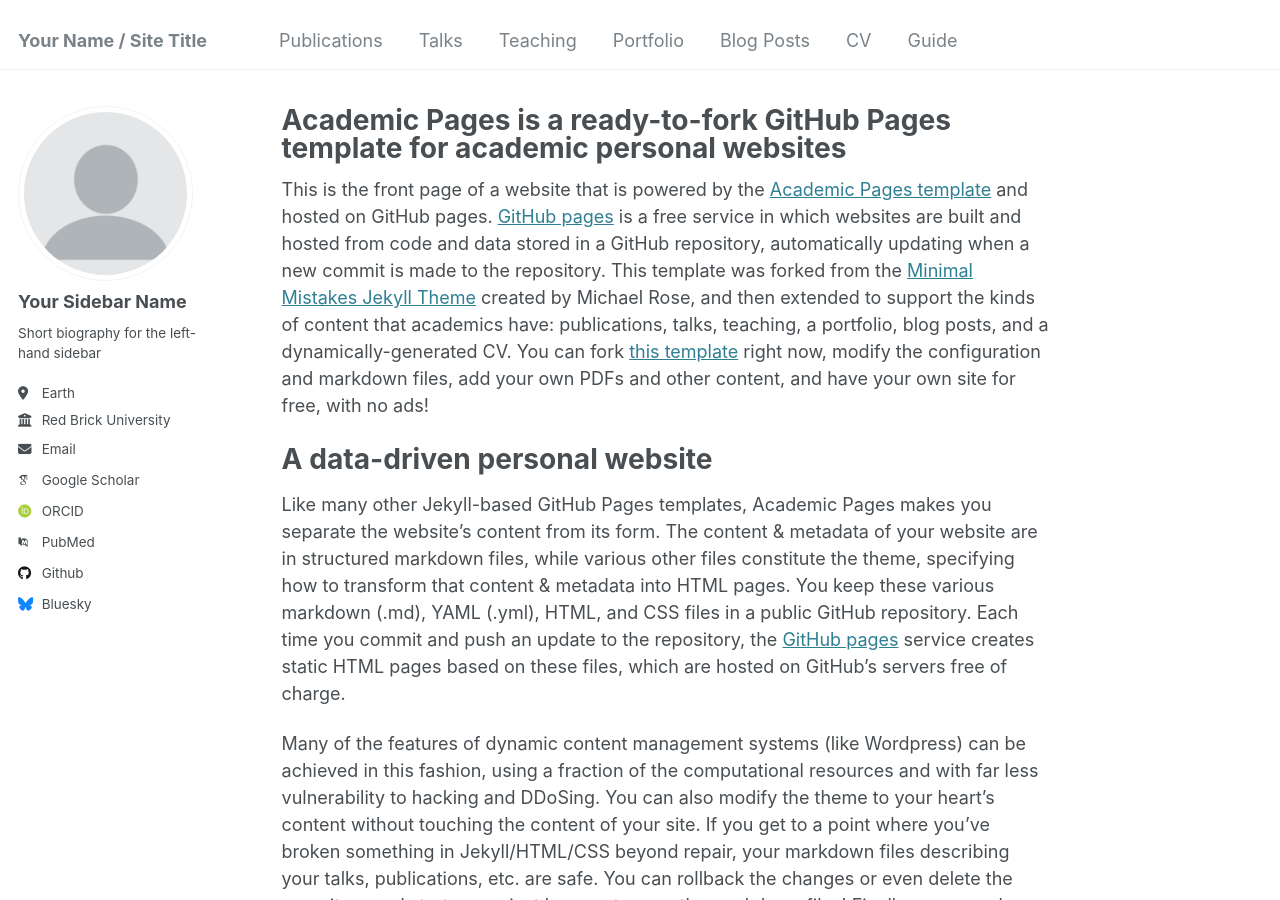
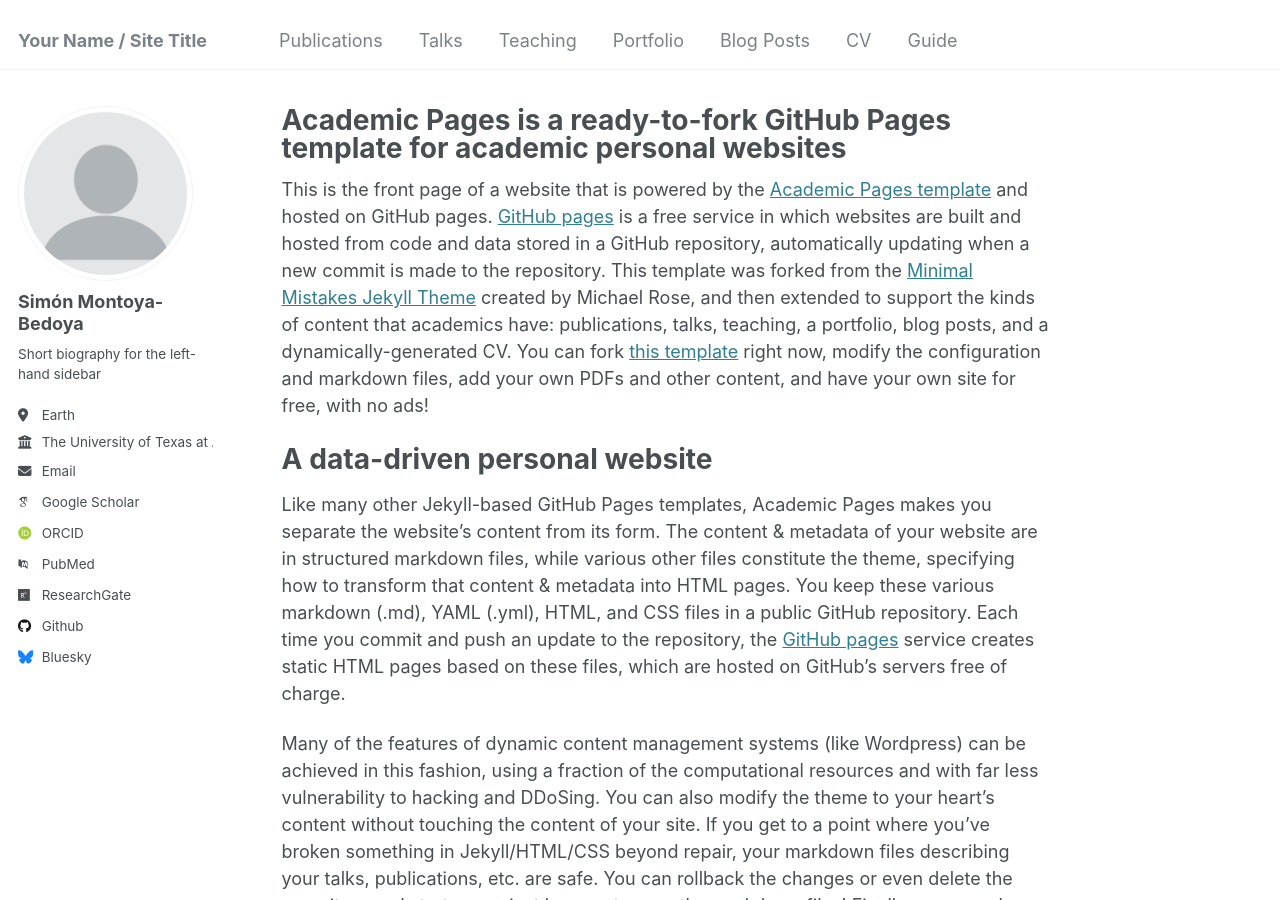
Before and after one commit to simontoyabed/simontoyabed.github.io, a Jekyll site: the page built from _pages/about.md, in a window 1280 px wide and 900 px high. Built offline with Jekyll 4.4.1, drawn with Linux system fonts in a browser that asks for light colours; some web fonts are replaced.

Commit message:
Initial chages to my profile

```diff
--- a/_config.yml
+++ b/_config.yml
@@ -22,23 +22,21 @@ repository               : "academicpages/academicpages.github.io"
 author:
   # Biographic information
   avatar           : "profile.png"
-  name             : "Your Sidebar Name"
+  name             : "Simón Montoya-Bedoya"
   pronouns         : # example: "she/her"
   bio              : "Short biography for the left-hand sidebar"
   location         : "Earth"
-  employer         : "Red Brick University"
+  employer         : "The University of Texas at Austin"
   uri              : # URL
-  email            : "none@example.org"
+  email            : "simonmontoyabedoya@utexas.edu"
 
   # Academic websites
   arxiv            : # URL - Update with the correct link to your profile
-  googlescholar    : "https://scholar.google.com/citations?user=PS_CX0AAAAAJ"
-  impactstory      : # URL
-  orcid            : "http://orcid.org/yourorcidurl"
-  semantic         : # URL
+  googlescholar    : "https://scholar.google.com.co/citations?user=xdRjM0sAAAAJ&hl=en"
+  orcid            : "/https://orcid.org/0000-0003-2336-9217"
   pubmed           : "https://www.ncbi.nlm.nih.gov/pubmed/?term=john+snow"
-  researchgate     : # URL
-  scopus           : # URL
+  researchgate     : "https://www.researchgate.net/profile/Simon-Montoya-Bedoya-2"
+  linkedin         : "https://www.linkedin.com/in/simontoyabe/"
 
   # Repositories and software development
   bitbucket        : # Username - Update with your username on the site
```
